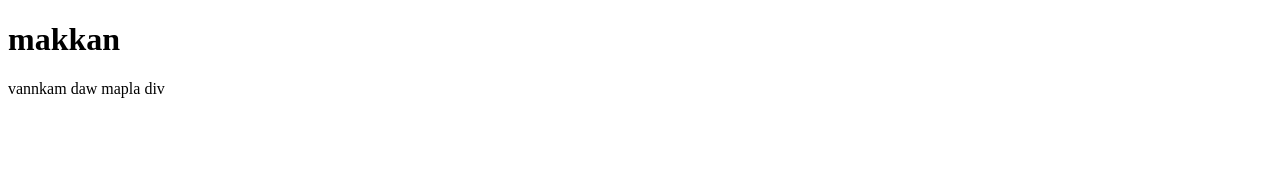
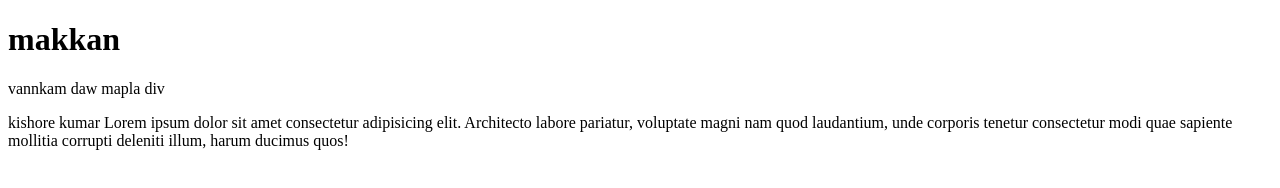
Before and after one commit to KishoreKumar832006/FILPKART, a plain HTML site: page index.html in a window 1280 px wide. Drawn offline with Linux system fonts and the light colour scheme.

Commit message:
vannkam daw mapka

```diff
--- a/index.html
+++ b/index.html
@@ -14,5 +14,8 @@ vannkam daw mapla
 
 
 
+    <p>kishore kumar Lorem ipsum dolor sit amet consectetur adipisicing elit. Architecto labore pariatur, voluptate magni nam quod laudantium, unde corporis tenetur consectetur modi quae sapiente mollitia corrupti deleniti illum, harum ducimus quos!</p>
+
+
 </body>
 </html>
```
